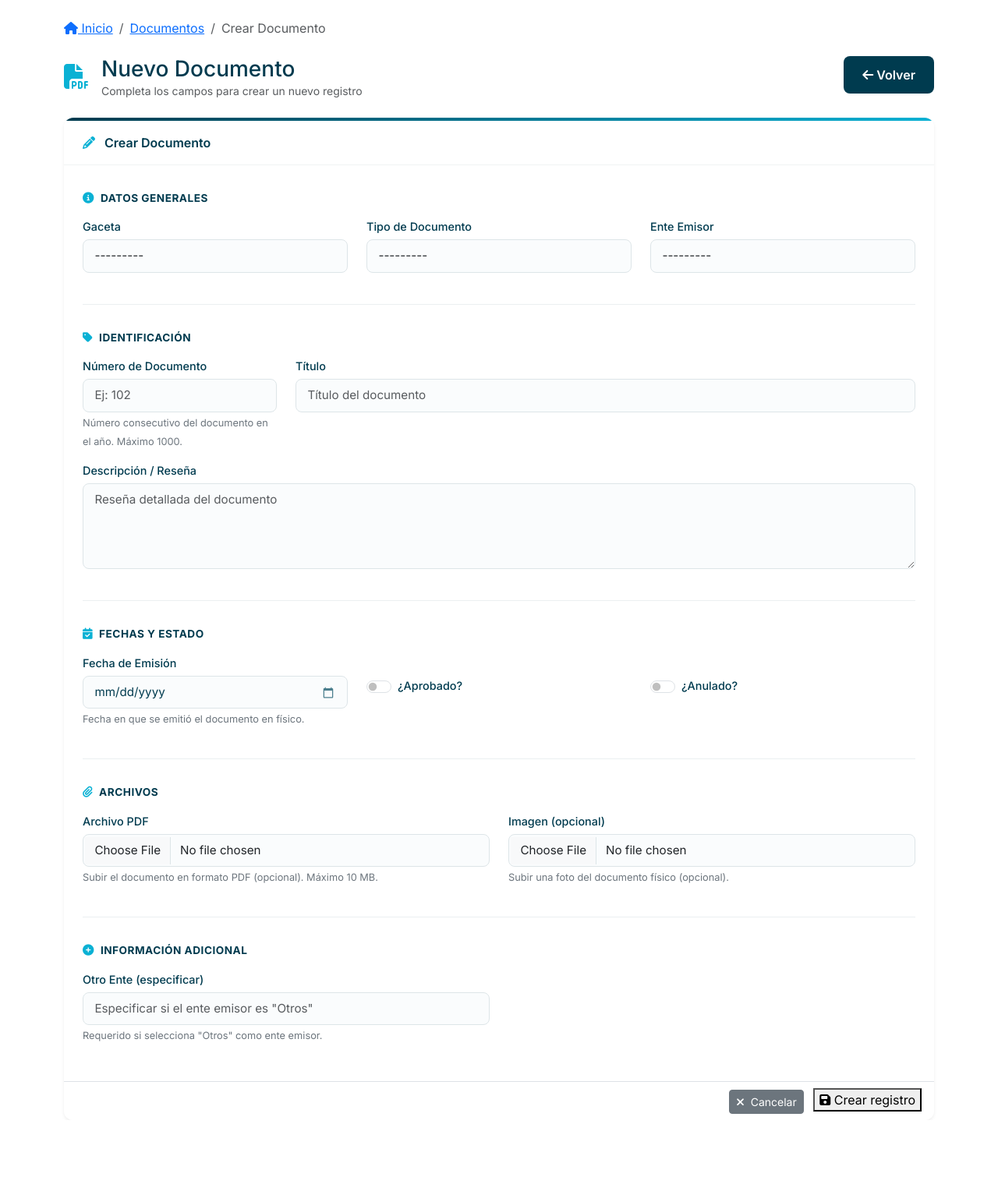
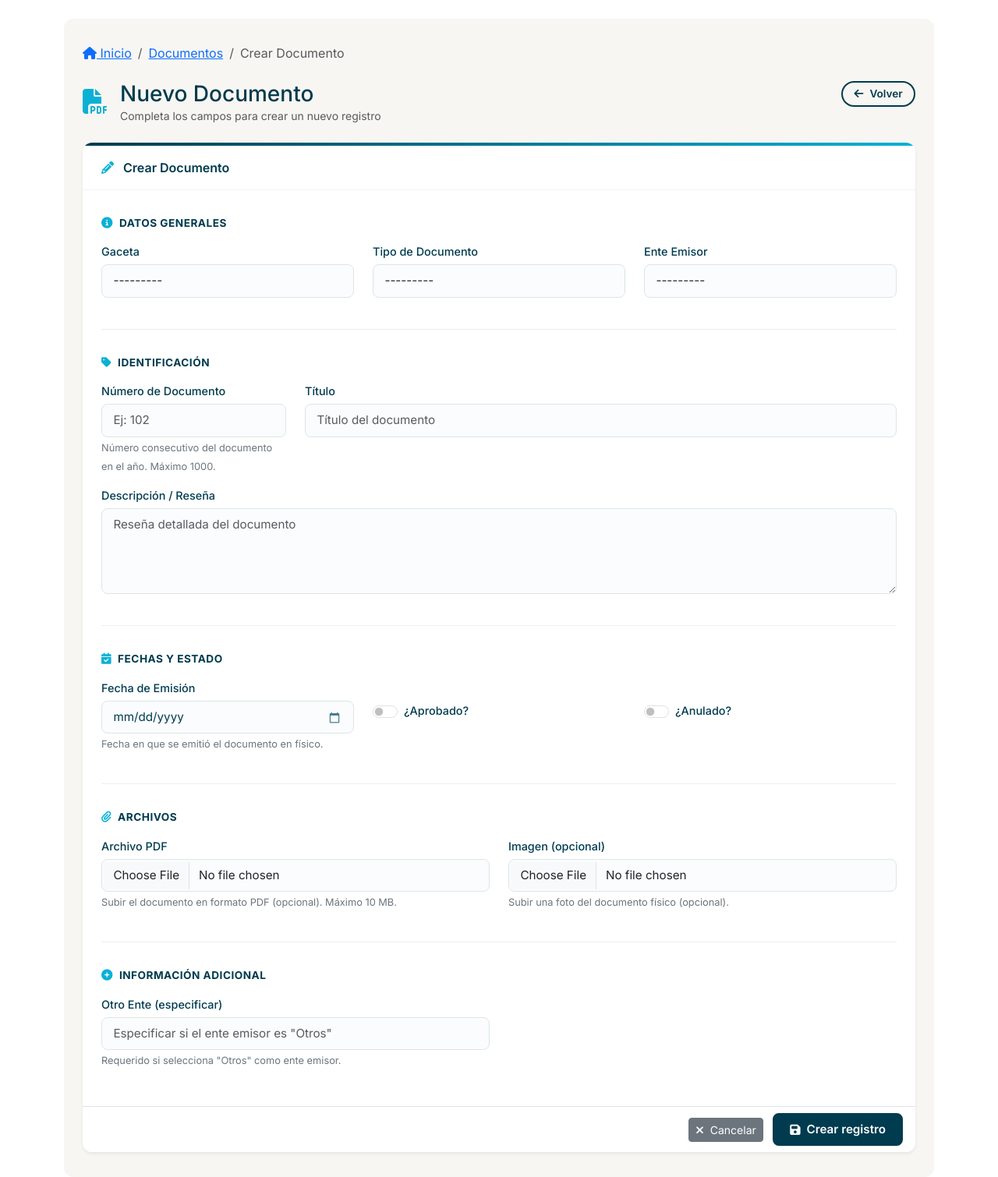
Before and after one commit to Ly239/municipal-consejoj, a Django app: page /documents/create/ in a window 1280 px wide. Shown: the whole page at 78% size. Before the commit the page ends 1429 px from the top, so only its background shows below. Run offline with Django 3.2, Linux system fonts and the light colour scheme; the visitor is signed in with stand-in values (Sample User, id 1); data that the repository does not hold is empty; some libraries are stand-ins or nearby versions.

Commit message:
Actualizado estilos en form_base.html para el fondo y botones

```diff
--- a/apps/core/static/core/css/styles.css
+++ b/apps/core/static/core/css/styles.css
@@ -1616,3 +1616,21 @@ los botones del sistema) */
     font-size: 0.8rem;
     margin-top: 0.25rem;
 }
+
+
+/* ============================================ */
+/* WRAPPER DE FORMULARIOS (fondo suave)         */
+/* ============================================ */
+.form-wrapper {
+    background-color: var(--color-soft-bg);
+    padding: 2rem 1.5rem;
+    border-radius: 12px;
+    min-height: calc(100vh - 200px);
+}
+
+/* Responsive: menos padding en mobile */
+@media (max-width: 767.98px) {
+    .form-wrapper {
+        padding: 1.25rem 0.75rem;
+    }
+}
--- a/templates/core/form_base.html
+++ b/templates/core/form_base.html
@@ -1,48 +1,85 @@
 {% extends 'core/base.html' %}
 {% load static %}
 
-{% block title %}{% if object %}Editar{% else %}Crear{% endif %} {% block form_title %}Registro{% endblock %}{% endblock %}
+{% block title %}
+    {% if object %}Editar{% else %}Crear{% endif %}
+    {% block form_title %}Registro{% endblock %}
+{% endblock %}
+
 
 {% block content %}
+<!-- ============================================================ -->
+<!-- WRAPPER: fondo beige que hace resaltar el card blanco        -->
+<!-- ============================================================ -->
+<div class="form-wrapper">
     <!-- Breadcrumb -->
     <nav aria-label="breadcrumb" class="mb-4">
-  <ol class="breadcrumb">
-    <li class="breadcrumb-item"><a href="{% url 'core:home' %}"><i class="fas fa-home"></i> Inicio</a></li>
-    <li class="breadcrumb-item"><a href="{% block back_url %}{% url 'core:home' %}{% endblock %}">{% block breadcrumb_list %}Listado{% endblock %}</a></li>
-    <li class="breadcrumb-item active">{% if object %}Editar{% else %}Crear{% endif %} {% block form_entity %}Registro{% endblock %}</li>
+        <ol class="breadcrumb mb-0">
+            <li class="breadcrumb-item">
+                <a href="{% url 'core:home' %}">
+                    <i class="fas fa-home"></i> Inicio
+                </a>
+            </li>
+            <li class="breadcrumb-item">
+                <a href="{% block back_url %}{% url 'core:home' %}{% endblock %}">
+                    {% block breadcrumb_list %}Listado{% endblock %}
+                </a>
+            </li>
+            <li class="breadcrumb-item active" aria-current="page">
+                {% if object %}Editar{% else %}Crear{% endif %}
+                {% block form_entity %}Registro{% endblock %}
+            </li>
         </ol>
     </nav>
+
 
     <!-- Encabezado con botón Volver -->
     <div class="d-flex justify-content-between align-items-start mb-4">
         <div class="d-flex align-items-center">
-    <div class="me-3" style="font-size:2rem; color: var(--color-light-blue);">
+            <div class="me-3" style="font-size: 2rem; color: var(--color-light-blue);">
                 <i class="{% block form_icon %}fas fa-edit{% endblock %}"></i>
             </div>
             <div>
                 <h1 class="h3 mb-0" style="color: var(--color-dark-blue);">
-        {% if object %}Editar{% else %}Nuevo{% endif %} {% block form_heading %}Registro{% endblock %}
+                    {% if object %}Editar{% else %}Nuevo{% endif %}
+                    {% block form_heading %}Registro{% endblock %}
                 </h1>
                 <p class="text-muted mb-0 small">
-        {% if object %}Modifica los datos del registro{% else %}Completa los campos para crear un nuevo registro{% endif %}
+                    {% if object %}
+                        Modifica los datos del registro
+                    {% else %}
+                        Completa los campos para crear un nuevo registro
+                    {% endif %}
                 </p>
             </div>
         </div>
-  <a href="{% block volver_url %}{% url 'core:home' %}{% endblock %}" class="btn-institutional btn-sm">
+
+        <!-- Botón Volver (reutiliza la clase corporate + modificador sm) -->
+        <a href="{% block volver_url %}{% url 'core:home' %}{% endblock %}"
+           class="btn btn-corporate btn-sm">
             <i class="fas fa-arrow-left"></i> Volver
         </a>
     </div>
 
-<!-- Formulario -->
+        <!-- Card del Formulario -->
     <div class="card form-card shadow-sm">
+
+        <!-- Barra de acento superior (decorativa) -->
         <div class="form-card-accent"></div>
+
+         <!--  Header del card  -->
         <div class="card-header">
             <i class="fas fa-pencil-alt me-2" style="color: var(--color-light-blue);"></i>
-    {% if object %}Editar{% else %}Crear{% endif %} {% block form_heading2 %}Registro{% endblock %}
+            {% if object %}Editar{% else %}Crear{% endif %}
+            {% block form_heading2 %}Registro{% endblock %}
         </div>
+
+        <!--  Body del card  -->
         <div class="card-body">
+
+             <!-- Errores generales del form (no asociados a un campo)  -->
+            {% if form.non_field_errors %}
              <!-- Los field errors (ej: "Este campo es obligatorio") los renderiza automáticamente {{ form.as_p }} de forma inline, debajo de cada campo, con la clase .errorlist. -->
-    {% if form.non_field_errors %}
             <div class="alert alert-danger">
                 <i class="fas fa-exclamation-circle me-2"></i>
                 <strong>Corrige los errores:</strong>
@@ -54,21 +91,44 @@
             </div>
             {% endif %}
 
-    <form method="post" enctype="multipart/form-data" novalidate id="form-principal">
+            <!-- Formulario -->
+            <form method="post"
+                  enctype="multipart/form-data"
+                  novalidate
+                  id="form-principal">
                 {% csrf_token %}
+
+                <!-- Los hijos definen los campos agrupados por secciones -->
                 {% block form_fields %}
                     {{ form.as_p }}
                 {% endblock %}
+
+                 <!-- Bloque opcional para contenido extra (ej: archivos actuales) -->
                 {% block extra_form %}{% endblock %}
             </form>
+
         </div>
+
+        <!-- Footer del card con acciones -->
         <div class="card-footer bg-white border-top text-end">
-    <a href="{% block cancel_url %}{% url 'core:home' %}{% endblock %}" class="btn btn-secondary btn-sm">
+
+            <!-- Botón Cancelar (neutro) -->
+            <a href="{% block cancel_url %}{% url 'core:home' %}{% endblock %}"
+               class="btn btn-secondary btn-sm">
                 <i class="fas fa-times me-1"></i> Cancelar
             </a>
-    <button type="submit" form="form-principal" class="btn-hero ms-2">
-      <i class="fas fa-save"></i> {% if object %}Guardar cambios{% else %}Crear registro{% endif %}
+
+            <!-- Botón Guardar (reutiliza la clase corporate-filled) -->
+            <button type="submit"
+                    form="form-principal"
+                    class="btn btn-corporate-filled ms-2">
+                <i class="fas fa-save"></i>
+                {% if object %}Guardar cambios{% else %}Crear registro{% endif %}
             </button>
+
         </div>
+
+    </div>
+
 </div>
 {% endblock %}
```
Lines whose indentation alone changed are shown as unchanged.
